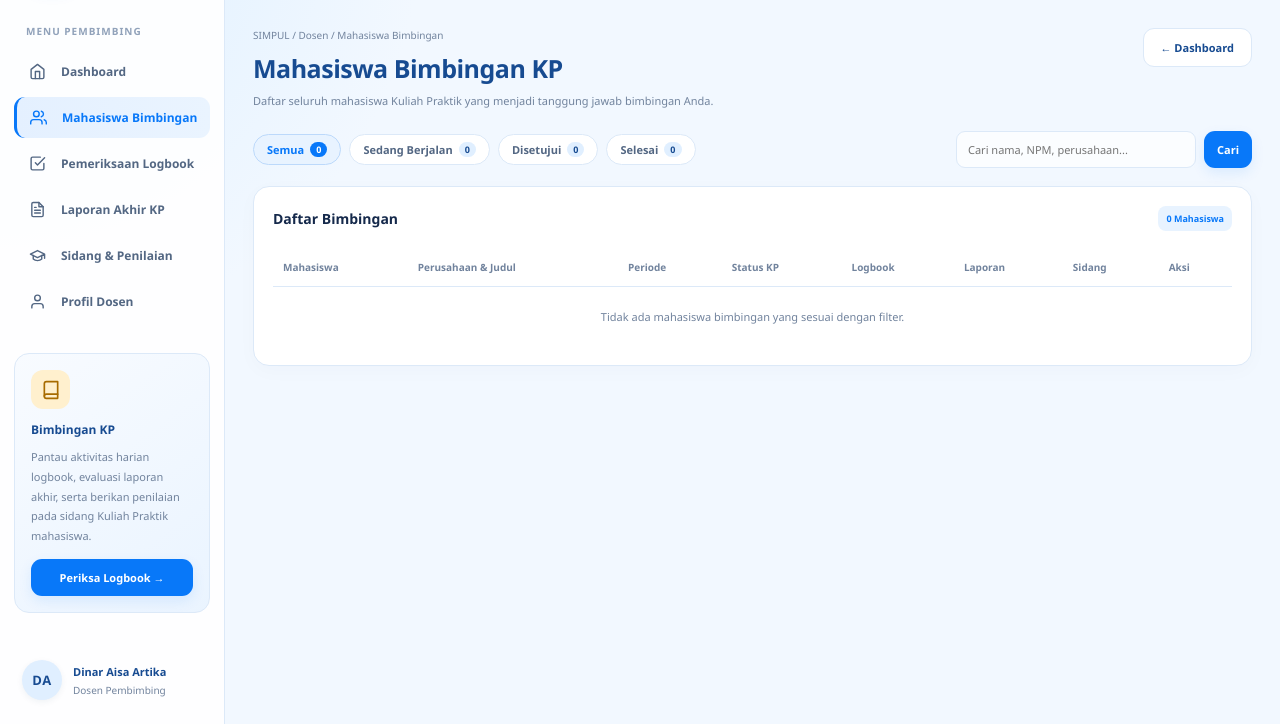
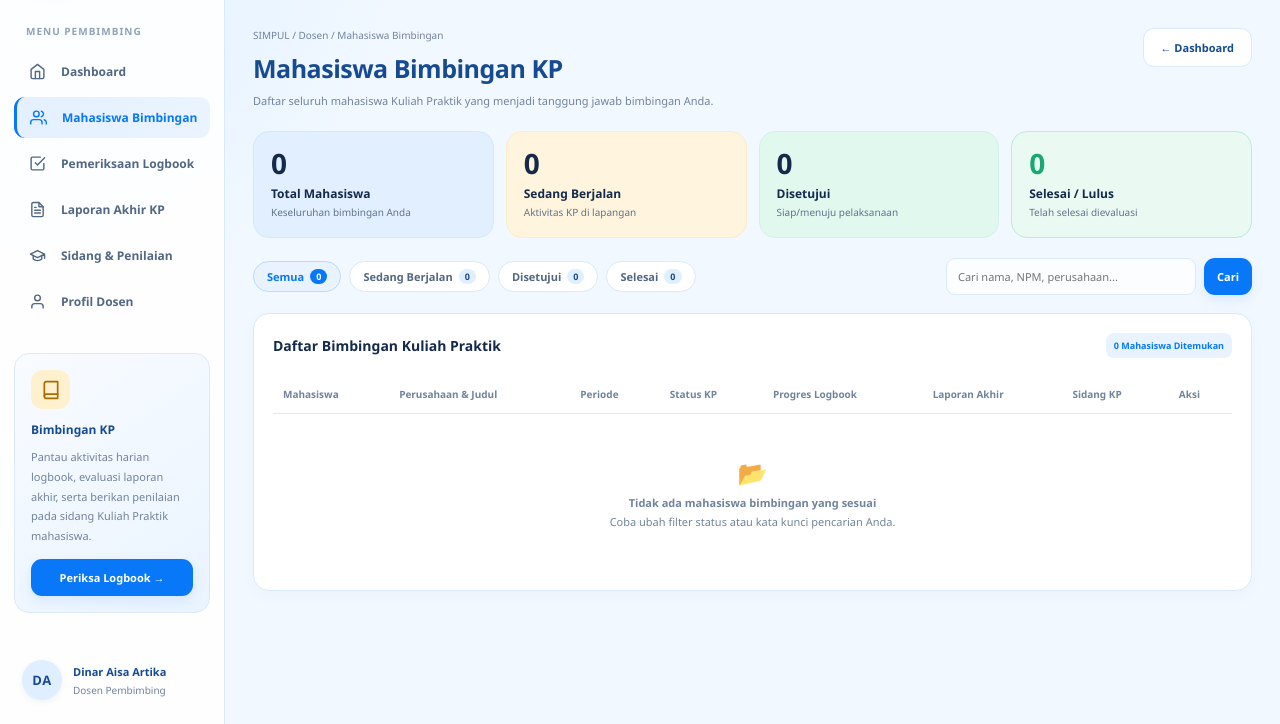
Before and after one commit to TiwiMustikaDewi/simpul_pwl, a Laravel app: page /dosen/bimbingan in a window 1280 px wide. Shown: the part 76-800 px from the top of the page. Run offline with Laravel 12, Linux system fonts and the light colour scheme; a user stored in the database is signed in; data comes from the database, SQL or seed files in the repository.

Commit message:
feat(dosen): tingkatkan ui daftar bimbingan mahasiswa dan detail bimbingan kp

```diff
--- a/resources/views/dosen/bimbingan/index.blade.php
+++ b/resources/views/dosen/bimbingan/index.blade.php
@@ -20,6 +20,31 @@
         <div class="notice notice-error" role="alert">{{ session('error') }}</div>
     @endif
 
+    <!-- RINGKASAN METRIK BIMBINGAN -->
+    <div class="stat-grid" style="margin-bottom: 20px;">
+        <div class="stat-card blue">
+            <div class="stat-number">{{ number_format($counts['all']) }}</div>
+            <div class="stat-label">Total Mahasiswa</div>
+            <div class="stat-hint">Keseluruhan bimbingan Anda</div>
+        </div>
+        <div class="stat-card yellow">
+            <div class="stat-number">{{ number_format($counts['in_progress']) }}</div>
+            <div class="stat-label">Sedang Berjalan</div>
+            <div class="stat-hint">Aktivitas KP di lapangan</div>
+        </div>
+        <div class="stat-card green">
+            <div class="stat-number">{{ number_format($counts['approved']) }}</div>
+            <div class="stat-label">Disetujui</div>
+            <div class="stat-hint">Siap/menuju pelaksanaan</div>
+        </div>
+        <div class="stat-card green" style="background: #eafaf3; border-color: #bcebd7;">
+            <div class="stat-number" style="color: var(--green);">{{ number_format($counts['completed']) }}</div>
+            <div class="stat-label">Selesai / Lulus</div>
+            <div class="stat-hint">Telah selesai dievaluasi</div>
+        </div>
+    </div>
+
+    <!-- FILTER BAR -->
     <div class="filter-bar">
         <div class="filter-group">
             <a href="{{ route('dosen.students.index', ['status' => 'all']) }}" class="filter-pill {{ $statusFilter === 'all' ? 'active' : '' }}">
@@ -44,7 +69,7 @@
                 value="{{ $search }}"
                 placeholder="Cari nama, NPM, perusahaan..."
                 class="form-control"
-                style="width: 240px;"
+                style="width: 250px;"
             >
             <button type="submit" class="btn btn-primary btn-sm">Cari</button>
             @if ($search)
@@ -53,10 +78,11 @@
         </form>
     </div>
 
+    <!-- TABEL MAHASISWA BIMBINGAN -->
     <section class="panel workflow-panel">
         <div class="panel-title">
-            <h2>Daftar Bimbingan</h2>
-            <span class="small-badge">{{ $internships->count() }} Mahasiswa</span>
+            <h2>Daftar Bimbingan Kuliah Praktik</h2>
+            <span class="small-badge">{{ $internships->count() }} Mahasiswa Ditemukan</span>
         </div>
 
         <div class="workflow-table-wrap">
@@ -67,28 +93,39 @@
                         <th>Perusahaan &amp; Judul</th>
                         <th>Periode</th>
                         <th>Status KP</th>
-                        <th>Logbook</th>
-                        <th>Laporan</th>
-                        <th>Sidang</th>
+                        <th>Progres Logbook</th>
+                        <th>Laporan Akhir</th>
+                        <th>Sidang KP</th>
                         <th>Aksi</th>
                     </tr>
                 </thead>
                 <tbody>
                     @forelse ($internships as $item)
-                        <tr>
+                        @php
+                            $logPct = $item->total_logs > 0 ? round(($item->approved_logs / $item->total_logs) * 100) : 0;
+                            $studentInitials = strtoupper(mb_substr($item->student_name, 0, 1));
+                        @endphp
+                        <tr class="searchable-card">
                             <td data-label="Mahasiswa">
-                                <strong>{{ $item->student_name }}</strong>
-                                <small>{{ $item->npm }} · {{ $item->major }}</small>
-                                @if ($item->type === 'group')
-                                    <small><span class="count-chip" style="font-size: 8px;">Kelompok: {{ $item->group_name ?? 'Tim' }}</span></small>
-                                @else
-                                    <small><span style="color: var(--muted); font-size: 9px;">Individu</span></small>
-                                @endif
+                                <div style="display: flex; align-items: center; gap: 10px;">
+                                    <div class="mini-avatar">
+                                        {{ $studentInitials }}
+                                    </div>
+                                    <div>
+                                        <strong style="color: var(--blue-dark); font-size: 12px;">{{ $item->student_name }}</strong>
+                                        <small>{{ $item->npm }} · {{ $item->major }}</small>
+                                        @if ($item->type === 'group')
+                                            <small><span class="count-chip" style="font-size: 9px; background: #e0efff; color: var(--blue-dark); padding: 2px 7px;">Kelompok: {{ $item->group_name ?? 'Tim' }}</span></small>
+                                        @else
+                                            <small><span style="color: var(--muted); font-size: 9px;">Individu</span></small>
+                                        @endif
+                                    </div>
+                                </div>
                             </td>
                             <td data-label="Perusahaan &amp; Judul">
                                 <strong>{{ $item->company_name }}</strong>
                                 <small>{{ $item->company_city }}</small>
-                                <small style="color: var(--blue-dark); font-style: italic;">"{{ $item->title }}"</small>
+                                <small style="color: var(--blue-dark); font-style: italic; margin-top: 2px;">"{{ $item->title }}"</small>
                             </td>
                             <td data-label="Periode">
                                 {{ \Carbon\Carbon::parse($item->start_date)->locale('id')->translatedFormat('d M Y') }}<br>
@@ -99,28 +136,37 @@
                                     {{ ['in_progress' => 'Sedang berjalan', 'approved' => 'Disetujui', 'completed' => 'Selesai', 'pending' => 'Pending', 'rejected' => 'Ditolak'][$item->status] ?? $item->status }}
                                 </span>
                             </td>
-                            <td data-label="Logbook">
-                                <strong>{{ $item->approved_logs }}/{{ $item->total_logs }}</strong> disetujui
+                            <td data-label="Progres Logbook">
+                                <div class="mini-progress-wrap">
+                                    <div class="mini-progress-bar" title="{{ $logPct }}% disetujui">
+                                        <div class="mini-progress-fill" style="width: {{ $logPct }}%;"></div>
+                                    </div>
+                                    <strong style="font-size: 11px;">{{ $item->approved_logs }}/{{ $item->total_logs }}</strong>
+                                </div>
                                 @if ($item->pending_logs > 0)
-                                    <small style="color: #a76b00; font-weight: 700;">({{ $item->pending_logs }} menunggu)</small>
+                                    <small style="color: #b25e00; font-weight: 700; display: block; margin-top: 3px;">
+                                        ⚡ {{ $item->pending_logs }} menunggu review
+                                    </small>
                                 @endif
                             </td>
-                            <td data-label="Laporan">
+                            <td data-label="Laporan Akhir">
                                 @if ($item->total_reports > 0)
                                     <span class="status-pill {{ $item->latest_report_status }}">
                                         {{ ['submitted' => 'Menunggu review', 'approved' => 'Disetujui', 'revision' => 'Revisi'][$item->latest_report_status] ?? $item->latest_report_status }}
                                     </span>
                                 @else
-                                    <small style="color: var(--muted);">Belum unggah</small>
+                                    <small style="color: var(--muted); font-style: italic;">Belum unggah</small>
                                 @endif
                             </td>
-                            <td data-label="Sidang">
+                            <td data-label="Sidang KP">
                                 @if ($item->sidang_status)
                                     <span class="status-pill {{ $item->sidang_status }}">
                                         {{ ['scheduled' => 'Terjadwal', 'submitted' => 'Diajukan', 'completed' => 'Selesai', 'rejected' => 'Ditolak'][$item->sidang_status] ?? $item->sidang_status }}
                                     </span>
                                     @if ($item->sidang_grade)
-                                        <small><strong>Nilai: {{ $item->sidang_grade }}</strong></small>
+                                        <small style="display: block; margin-top: 2px;">
+                                            <strong style="color: var(--green);">Nilai: {{ $item->sidang_grade }}</strong>
+                                        </small>
                                     @endif
                                 @else
                                     <small style="color: var(--muted);">-</small>
@@ -135,7 +181,11 @@
                     @empty
                         <tr>
                             <td colspan="8" class="table-empty">
-                                Tidak ada mahasiswa bimbingan yang sesuai dengan filter.
+                                <div style="padding: 20px 0;">
+                                    <div style="font-size: 24px; margin-bottom: 6px;">📂</div>
+                                    <strong>Tidak ada mahasiswa bimbingan yang sesuai</strong>
+                                    <p style="margin-top: 4px; font-size: 11px; color: var(--muted);">Coba ubah filter status atau kata kunci pencarian Anda.</p>
+                                </div>
                             </td>
                         </tr>
                     @endforelse
```
Also changed, not shown: resources/views/dosen/bimbingan/show.blade.php (+64 -32 lines).
